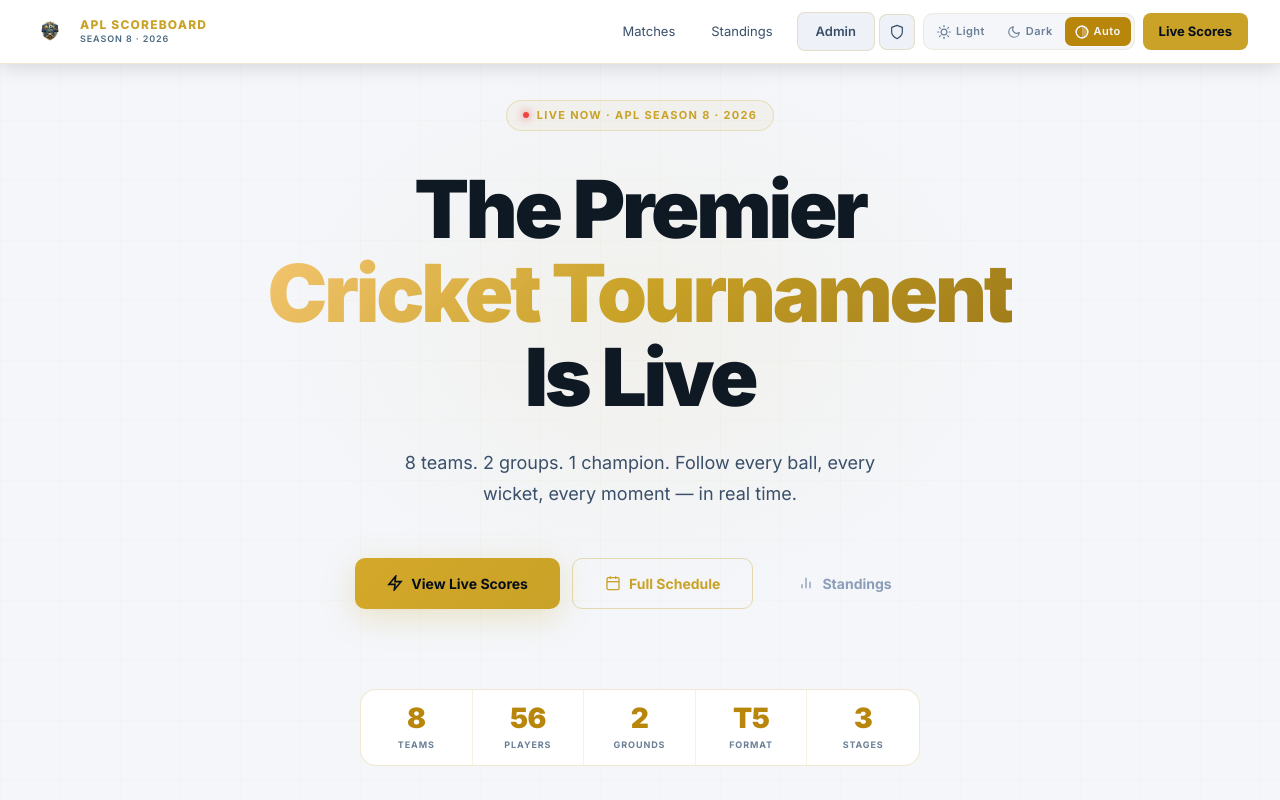
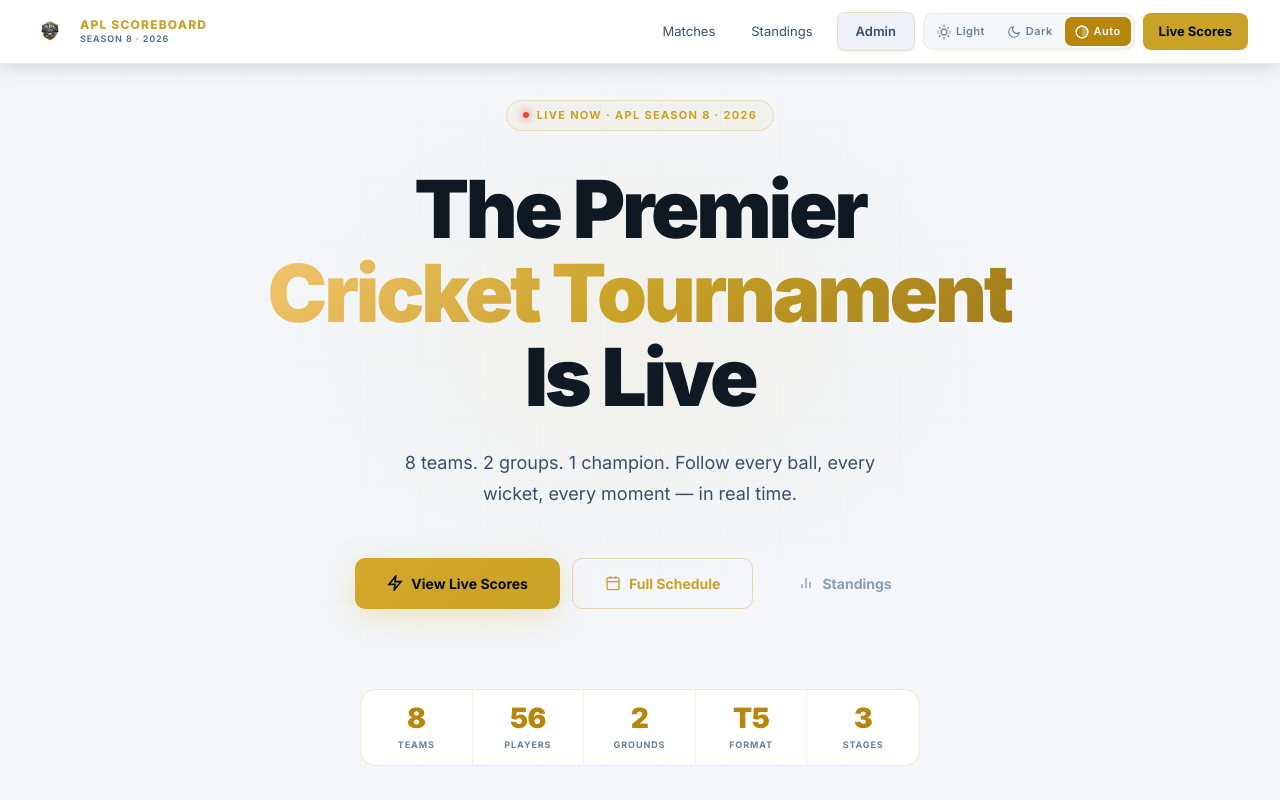
Before and after one commit to khan-akib2/APL_ScoreBoard_Frontend, a Next.js app: page / in a window 1280 px wide. Built offline with nearby package versions, Linux system fonts and the light colour scheme.

Commit message:
final changes

```diff
--- a/src/app/(landing)/page.js
+++ b/src/app/(landing)/page.js
@@ -127,7 +127,7 @@ export default function LandingPage() {
 
           {/* Mobile-only: Admin icon button */}
           <Link href="/admin/login" className="sm:hidden" style={{
-            display: 'flex', alignItems: 'center', justifyContent: 'center',
+            alignItems: 'center', justifyContent: 'center',
             width: 36, height: 36, borderRadius: 8,
             border: '1px solid var(--border-default)',
             background: 'var(--bg-elevated)',
```
